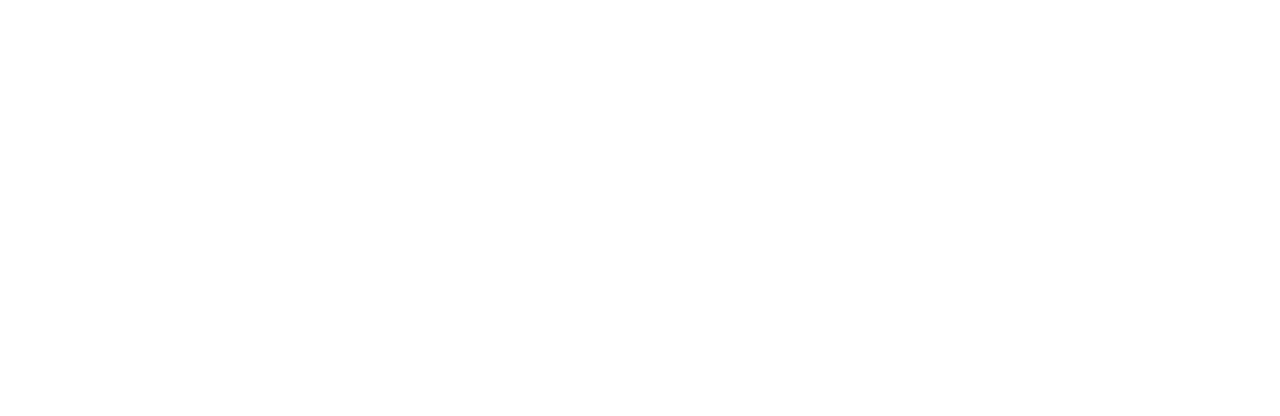
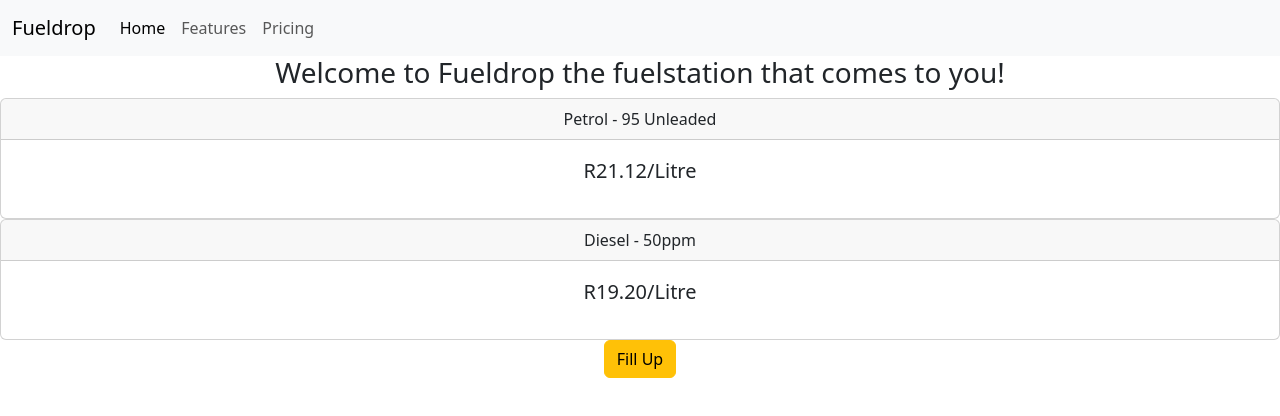
Before and after one commit to ninomitchell8/FuelDrop, a React (Vite) app in the folder fueldrop/: page /Home.jsx in a window 1280 px wide. Before the commit this address had no page. Shown: the top 416 px of the page. Built offline with nearby package versions, Linux system fonts and the light colour scheme.

Commit message:
Home configured and display information added

```diff
--- a/fueldrop/src/App.jsx
+++ b/fueldrop/src/App.jsx
@@ -3,18 +3,17 @@
 import Register from "./pages/Register.jsx"
 import Login from "./pages/Login.jsx"
 import Landing from "./pages/Landing.jsx";
+import Home from "./pages/Home.jsx";
 
 function App() {
 
   return (
       <Router>
-        {/* <Navbar /> */}
         <Routes>
           <Route path = "/" element = {<Landing />}/>
           <Route path ="/Register.jsx" element = {<Register />}/>
           <Route path ="/Login.jsx" element = {<Login />}/>
-          {/* <Route path = "Home.jsx" element = {<Home />}/> */}
-          {/* <Route path ="/Home" element = {<Home />}/> */}
+          <Route path = "/Home.jsx" element = {<Home />}/>
         </Routes>
       </Router>
   )
--- a/fueldrop/src/components/Card.jsx
+++ b/fueldrop/src/components/Card.jsx
@@ -10,8 +10,8 @@
             <div className="card-body">
                 <figure>
                 <blockquote className="blockquote">
-                    <p>{props.content}</p>
-                    <p>{props.content}</p>
+                    <p>{props.primaryContent}</p>
+                    <p>{props.secondaryContent}</p>
                 </blockquote>
                 </figure>
             </div>
--- a/fueldrop/src/pages/Home.jsx
+++ b/fueldrop/src/pages/Home.jsx
@@ -1,6 +1,7 @@
 import React from "react";
-import Button from "..component/Button.jsx";
+import Button from "../components/Button.jsx";
 import Navbar from "../components/Navbar.jsx";
+import Card from "../components/Card.jsx";
 
 
 function Home(){
@@ -9,14 +10,23 @@
         <div>
             <Navbar/>
             <h3> Welcome to Fueldrop the fuelstation that comes to you!</h3>
-            <h3> with what fuel can we help you with today?</h3>
 
+            <Card
+                cardHeader  = "Petrol - 95 Unleaded"
+                 primaryContent =  "R21.12/Litre"
+                 secondaryContent = ""/>
+
+            <Card
+            cardHeader = "Diesel - 50ppm"
+            primaryContent = "R19.20/Litre"
+            secondaryContent = ""/>
 
             <Button
                 type = "submit"
                 name = "Fill Up"
                 to = "/Configure.jsx"
                 />
+
         </div>
     )
 }
--- a/fueldrop/src/pages/Landing.jsx
+++ b/fueldrop/src/pages/Landing.jsx
@@ -5,9 +5,8 @@
     return(
         <div>
             <h1> Welcome to FuelDrop </h1>
-            <h2> The Fueling Station that comes to you!</h2>
+            <h2> The Fuel Station that comes to you!</h2>
             <h2> Ready to get your fuel delivered?</h2>
-            <h3> Already made use of our services?</h3>
 
             <Button
             type ="submit"
```
Also changed, not shown: fueldrop/src/pages/Configure.jsx (+14 -0 lines), fueldrop/src/pages/Order.jsx (deleted).
